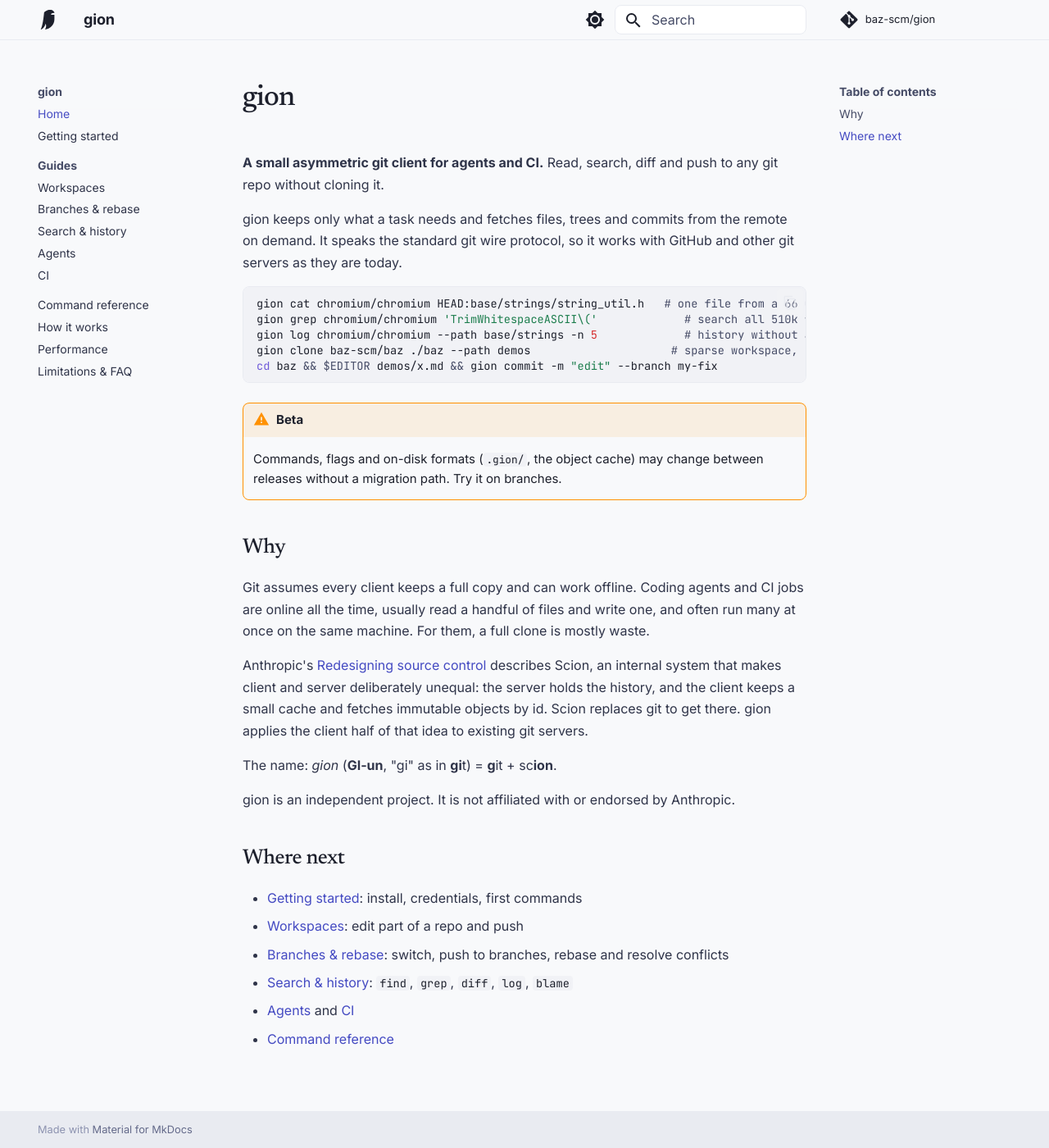
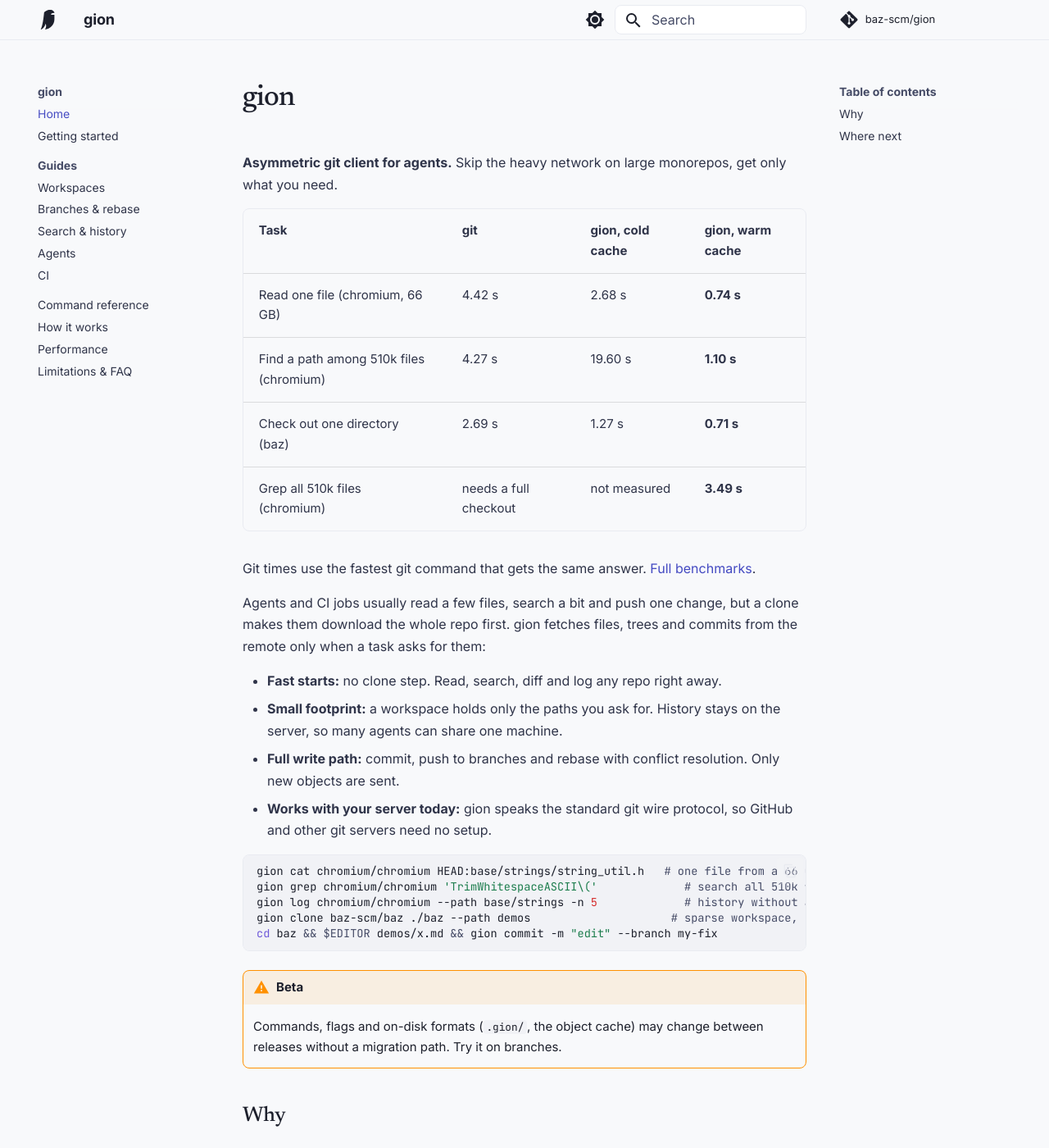
Before and after one commit to baz-scm/gion, an MkDocs documentation site: the page built from docs/index.md, in a window 1280 px wide and 1400 px high. Shown: the whole window at 82% size. Built offline with MkDocs 1.6.1 and Material for MkDocs 9.7.7, drawn with Linux system fonts in a browser that asks for light colours; comment, search, counter and statistics services are not loaded.

Commit message:
docs: rework intro around agents and benchmark numbers
New tagline, a git vs gion cold/warm table, then the why and strengths.
Drop the README beta warning.

Co-Authored-By: Claude Opus 5.5 <noreply@anthropic.com>

````diff
--- a/docs/index.md
+++ b/docs/index.md
@@ -1,8 +1,22 @@
 # gion
 
-**A small asymmetric git client for agents and CI.** Read, search, diff and push to any git repo without cloning it.
+**Asymmetric git client for agents.** Skip the heavy network on large monorepos, get only what you need.
 
-gion keeps only what a task needs and fetches files, trees and commits from the remote on demand. It speaks the standard git wire protocol, so it works with GitHub and other git servers as they are today.
+| Task | git | gion, cold cache | gion, warm cache |
+| --- | --- | --- | --- |
+| Read one file (chromium, 66 GB) | 4.42 s | 2.68 s | **0.74 s** |
+| Find a path among 510k files (chromium) | 4.27 s | 19.60 s | **1.10 s** |
+| Check out one directory (baz) | 2.69 s | 1.27 s | **0.71 s** |
+| Grep all 510k files (chromium) | needs a full checkout | not measured | **3.49 s** |
+
+Git times use the fastest git command that gets the same answer. [Full benchmarks](performance.md).
+
+Agents and CI jobs usually read a few files, search a bit and push one change, but a clone makes them download the whole repo first. gion fetches files, trees and commits from the remote only when a task asks for them:
+
+- **Fast starts:** no clone step. Read, search, diff and log any repo right away.
+- **Small footprint:** a workspace holds only the paths you ask for. History stays on the server, so many agents can share one machine.
+- **Full write path:** commit, push to branches and rebase with conflict resolution. Only new objects are sent.
+- **Works with your server today:** gion speaks the standard git wire protocol, so GitHub and other git servers need no setup.
 
 ```sh
 gion cat chromium/chromium HEAD:base/strings/string_util.h   # one file from a 66 GB repo, ~1 s
--- a/mkdocs.yml
+++ b/mkdocs.yml
@@ -1,5 +1,5 @@
 site_name: gion
-site_description: A small asymmetric git client for agents and CI
+site_description: Asymmetric git client for agents. Skip the heavy network on large monorepos, get only what you need.
 site_url: https://baz-scm.github.io/gion/
 repo_url: https://github.com/baz-scm/gion
 repo_name: baz-scm/gion
````
Also changed, not shown: README.md (+17 -6 lines).
